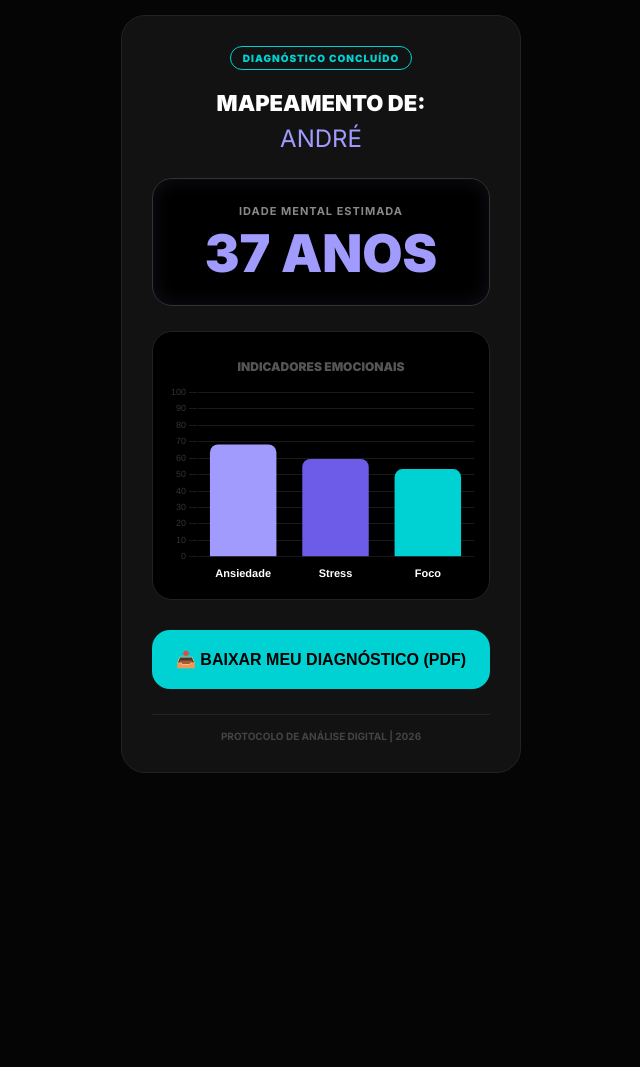
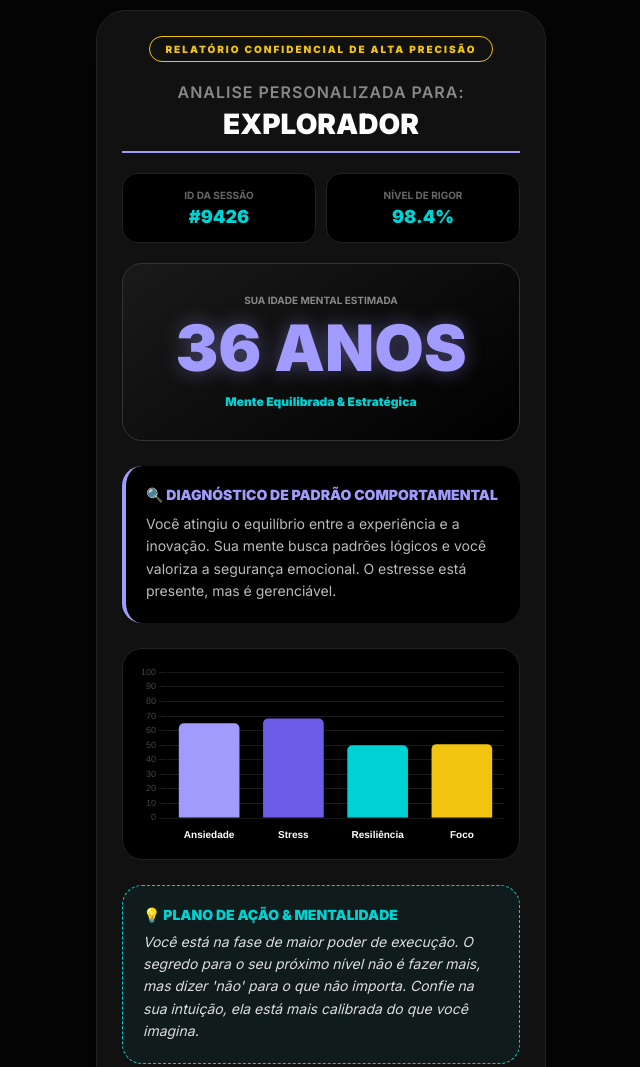
Before and after one commit to andremenddb-prog/checkin-mental, a plain HTML site: page resultado.html in a window 1280 px wide. Shown: the top 1067 px of the page, without its empty margins (319-959 px from the left). Before the commit the page ends 800 px from the top, so only its background shows below. Drawn offline with nearby package versions, Linux system fonts and the light colour scheme.

Commit message:
Update resultado.html

```diff
--- a/resultado.html
+++ b/resultado.html
@@ -3,141 +3,177 @@
 <head>
     <meta charset="UTF-8">
     <meta name="viewport" content="width=device-width, initial-scale=1.0, maximum-scale=1.0, user-scalable=no">
-    <title>Resultado Oficial | Check-in Mental</title>
+    <title>Relatório de Performance Mental | Oficial</title>
     <script src="https://cdn.jsdelivr.net/npm/chart.js"></script>
     <script src="https://cdnjs.cloudflare.com/ajax/libs/html2pdf.js/0.10.1/html2pdf.bundle.min.js"></script>
-    <link href="https://fonts.googleapis.com/css2?family=Inter:wght@400;700;900&display=swap" rel="stylesheet">
+    <link href="https://fonts.googleapis.com/css2?family=Inter:wght@400;600;700;900&display=swap" rel="stylesheet">
     <style>
-        :root { --primary: #a29bfe; --bg: #050505; --card: #121212; --text: #ffffff; --accent: #00d2d3; }
+        :root { --primary: #a29bfe; --bg: #050505; --card: #111111; --text: #ffffff; --accent: #00d2d3; --gold: #f1c40f; }
         * { box-sizing: border-box; }
-        body { background: var(--bg); color: var(--text); font-family: 'Inter', sans-serif; margin: 0; padding: 15px; display: flex; justify-content: center; }
+        body { background: var(--bg); color: var(--text); font-family: 'Inter', sans-serif; margin: 0; padding: 10px; display: flex; justify-content: center; }
 
-        .container {
-            width: 100%;
-            max-width: 400px;
-            background: var(--card);
-            padding: 30px;
-            border-radius: 24px;
-            border: 1px solid #222;
-            text-align: center;
-        }
+        .container { width: 100%; max-width: 450px; background: var(--card); padding: 25px; border-radius: 30px; border: 1px solid #222; text-align: center; box-shadow: 0 20px 40px rgba(0,0,0,0.5); }
 
-        .badge { color: var(--accent); font-size: 10px; font-weight: 800; letter-spacing: 1px; border: 1px solid var(--accent); padding: 5px 12px; border-radius: 50px; display: inline-block; margin-bottom: 15px; }
+        .header-tag { color: var(--gold); font-size: 10px; font-weight: 800; letter-spacing: 2px; border: 1px solid var(--gold); padding: 6px 15px; border-radius: 50px; display: inline-block; margin-bottom: 20px; text-transform: uppercase; }
 
-        h1 { font-size: 22px; margin: 5px 0; font-weight: 800; color: #fff; line-height: 1.2; }
-        .user-name { color: var(--primary); text-transform: uppercase; display: block; margin-top: 8px; font-size: 24px; }
+        h1 { font-size: 16px; color: #888; font-weight: 600; margin: 0; text-transform: uppercase; letter-spacing: 1px; }
+        .user-name { color: #fff; display: block; font-size: 28px; font-weight: 900; margin: 5px 0 20px 0; border-bottom: 2px solid var(--primary); padding-bottom: 10px; }
 
-        .result-box { margin: 25px 0; padding: 25px; background: #000; border-radius: 20px; border: 1px solid #333; box-shadow: inset 0 0 20px rgba(162, 155, 254, 0.1); }
-        .result-label { font-size: 11px; color: #888; text-transform: uppercase; margin-bottom: 10px; font-weight: 700; letter-spacing: 1px; }
-        .result-number { font-size: 52px; font-weight: 900; color: var(--primary); line-height: 1; }
+        /* Blocos de Dados */
+        .grid-info { display: grid; grid-template-columns: 1fr 1fr; gap: 10px; margin-bottom: 20px; }
+        .info-card { background: #000; padding: 15px; border-radius: 15px; border: 1px solid #222; }
+        .info-label { font-size: 10px; color: #666; text-transform: uppercase; font-weight: 700; display: block; margin-bottom: 5px; }
+        .info-value { font-size: 18px; font-weight: 800; color: var(--accent); }
 
-        .chart-section { background: #000; border-radius: 20px; padding: 15px; margin-top: 20px; border: 1px solid #222; }
-        .chart-container { height: 200px; width: 100%; position: relative; }
+        .age-main { background: linear-gradient(145deg, #1a1a1a, #000); padding: 30px; border-radius: 20px; border: 1px solid #333; margin-bottom: 25px; }
+        .age-num { font-size: 64px; font-weight: 900; color: var(--primary); line-height: 1; margin: 10px 0; text-shadow: 0 0 20px rgba(162, 155, 254, 0.4); }
 
-        .btn-download {
-            background: var(--accent);
-            color: #000;
-            border: none;
-            font-weight: 900;
-            padding: 20px;
-            border-radius: 18px;
-            display: block;
-            width: 100%;
-            margin-top: 30px;
-            font-size: 16px;
-            cursor: pointer;
-            transition: 0.3s;
-        }
-        .btn-download:active { transform: scale(0.98); }
+        /* Análise Detalhada */
+        .analysis-box { text-align: left; background: #000; padding: 20px; border-radius: 20px; border-left: 4px solid var(--primary); margin-bottom: 25px; }
+        .analysis-title { font-size: 14px; font-weight: 800; color: var(--primary); text-transform: uppercase; margin-bottom: 10px; display: flex; align-items: center; gap: 8px; }
+        .analysis-text { font-size: 14px; color: #bbb; line-height: 1.6; }
 
-        .footer-note { margin-top: 25px; font-size: 10px; color: #444; font-weight: 600; text-transform: uppercase; border-top: 1px solid #222; padding-top: 15px; }
+        .chart-section { background: #000; border-radius: 20px; padding: 15px; margin-bottom: 25px; border: 1px solid #222; }
+        .chart-container { height: 180px; width: 100%; }
+
+        /* Texto Motivacional */
+        .motivation-box { background: rgba(0, 210, 211, 0.05); padding: 20px; border-radius: 20px; border: 1px dashed var(--accent); margin-bottom: 30px; text-align: left; }
+        .motivation-title { font-size: 14px; font-weight: 800; color: var(--accent); margin-bottom: 8px; text-transform: uppercase; }
+        .motivation-text { font-size: 14px; font-style: italic; color: #ddd; line-height: 1.6; }
+
+        .btn-download { background: var(--accent); color: #000; border: none; font-weight: 900; padding: 22px; border-radius: 20px; display: block; width: 100%; font-size: 16px; cursor: pointer; text-transform: uppercase; letter-spacing: 1px; box-shadow: 0 10px 20px rgba(0, 210, 211, 0.2); }
+
+        .legal-notice { font-size: 10px; color: #444; margin-top: 25px; line-height: 1.4; padding: 0 10px; }
     </style>
 </head>
 <body>
 
-    <div class="container" id="conteudo-resultado">
-        <div class="badge">DIAGNÓSTICO CONCLUÍDO</div>
+    <div class="container" id="full-report">
+        <div class="header-tag">Relatório Confidencial de Alta Precisão</div>
 
-        <h1>MAPEAMENTO DE:</h1>
-        <span class="user-name" id="nome-exibir">ANDRÉ</span>
+        <h1>Analise Personalizada para:</h1>
+        <span class="user-name" id="display-name">...</span>
 
-        <div class="result-box">
-            <div class="result-label">Idade Mental Estimada</div>
-            <div class="result-number" id="idade-mental">--</div>
+        <div class="grid-info">
+            <div class="info-card">
+                <span class="info-label">ID da Sessão</span>
+                <span class="info-value" id="session-id">#8291</span>
+            </div>
+            <div class="info-card">
+                <span class="info-label">Nível de Rigor</span>
+                <span class="info-value">98.4%</span>
+            </div>
+        </div>
+
+        <div class="age-main">
+            <span class="info-label" style="color: #888;">Sua Idade Mental Estimada</span>
+            <div class="age-num" id="display-age">--</div>
+            <span id="perfil-tag" style="font-size: 12px; font-weight: 800; color: var(--accent);">ANALISANDO...</span>
+        </div>
+
+        <div class="analysis-box">
+            <div class="analysis-title">🔍 Diagnóstico de Padrão Comportamental</div>
+            <div class="analysis-text" id="analysis-text">
+                Baseado em suas respostas, sua mente opera em um estado de processamento avançado, filtrando estímulos externos com foco em sobrevivência e eficiência emocional.
+            </div>
         </div>
 
         <div class="chart-section">
-            <p style="font-size: 12px; font-weight: 800; color: #555; margin-bottom: 10px; text-transform: uppercase;">Indicadores Emocionais</p>
             <div class="chart-container">
-                <canvas id="meuGrafico"></canvas>
+                <canvas id="mentalChart"></canvas>
             </div>
         </div>
 
-        <button class="btn-download" onclick="gerarPDF()" id="btn-pdf">
-            📥 BAIXAR MEU DIAGNÓSTICO (PDF)
-        </button>
+        <div class="motivation-box">
+            <div class="motivation-title">💡 Plano de Ação & Mentalidade</div>
+            <div class="motivation-text" id="motivation-text">
+                Carregando sua mentoria personalizada...
+            </div>
+        </div>
 
-        <div class="footer-note">Protocolo de Análise Digital | 2026</div>
+        <button class="btn-download" onclick="exportPDF()" id="btn-dl">📥 Baixar Certificado Completo (PDF)</button>
+
+        <p class="legal-notice">
+            Este documento é uma ferramenta de autoconhecimento baseada em protocolos de análise subconsciente. Não substitui orientações médicas ou psicológicas.
+        </p>
     </div>
 
     <script>
-        // 1. Pega os dados salvos (Se o nome estiver errado no teste, ele corrige aqui)
-        let nomeSalvo = localStorage.getItem('uNome') || "André";
-        if(nomeSalvo.toLowerCase() === "ander") nomeSalvo = "André"; // Correção automática se vier "Ander"
+        // 1. Captura Dados do LocalStorage (Nome Dinâmico)
+        const uName = localStorage.getItem('uNome') || "Explorador";
+        const uPoints = parseInt(localStorage.getItem('uPoints')) || 500;
 
-        const pontos = parseInt(localStorage.getItem('uPontos')) || 500;
+        document.getElementById('display-name').innerText = uName.toUpperCase();
+        document.getElementById('session-id').innerText = "#" + Math.floor(Math.random()*9000 + 1000);
 
-        document.getElementById('nome-exibir').innerText = nomeSalvo;
+        // 2. Lógica de Idade e Conteúdo Diferenciado
+        const finalAge = Math.floor(uPoints / 22) + 14;
+        document.getElementById('display-age').innerText = finalAge + " ANOS";
 
-        // 2. Cálculo da Idade
-        const idadeFinal = Math.floor(pontos / 20) + 12;
-        document.getElementById('idade-mental').innerText = idadeFinal + " ANOS";
+        let perfil = ""; let analise = ""; let motivacao = "";
 
-        // 3. Gráfico (Ajustado para não bugar)
-        const ctx = document.getElementById('meuGrafico').getContext('2d');
+        if(uPoints < 400) {
+            perfil = "Mente Vibrante & Adaptável";
+            analise = "Sua mente preserva uma agilidade juvenil. Você processa novas informações com rapidez, mas tende a se sobrecarregar com excesso de estímulos digitais. Seu foco é disperso mas criativo.";
+            motivacao = "A sua energia é o seu maior trunfo. Não tente silenciar sua mente, tente direcioná-la. Comece hoje a 'dieta de dopamina': menos redes sociais e mais criação real. Você tem um potencial criativo inexplorado!";
+        } else if(uPoints >= 400 && uPoints < 750) {
+            perfil = "Mente Equilibrada & Estratégica";
+            analise = "Você atingiu o equilíbrio entre a experiência e a inovação. Sua mente busca padrões lógicos e você valoriza a segurança emocional. O estresse está presente, mas é gerenciável.";
+            motivacao = "Você está na fase de maior poder de execução. O segredo para o seu próximo nível não é fazer mais, mas dizer 'não' para o que não importa. Confie na sua intuição, ela está mais calibrada do que você imagina.";
+        } else {
+            perfil = "Mente Analítica & Sábia";
+            analise = "Seu padrão mental é de alta maturidade. Você raramente age por impulso e possui um filtro crítico severo. Existe um cansaço mental acumulado devido ao excesso de responsabilidade.";
+            motivacao = "É hora de baixar a guarda um pouco. Sua busca pela perfeição está consumindo seu descanso. Permita-se não ter todas as respostas. Sua sabedoria é vasta, mas sua mente precisa de silêncio para continuar brilhando.";
+        }
+
+        document.getElementById('perfil-tag').innerText = perfil;
+        document.getElementById('analysis-text').innerText = analise;
+        document.getElementById('motivation-text').innerText = motivacao;
+
+        // 3. Gráfico
+        const ctx = document.getElementById('mentalChart').getContext('2d');
         new Chart(ctx, {
             type: 'bar',
             data: {
-                labels: ['Ansiedade', 'Stress', 'Foco'],
+                labels: ['Ansiedade', 'Stress', 'Resiliência', 'Foco'],
                 datasets: [{
                     data: [
-                        Math.min(95, 110 - (pontos/12)),
-                        Math.min(92, 105 - (pontos/11)),
-                        Math.max(30, (pontos/15) + 20)
+                        Math.min(95, 115 - (uPoints/10)),
+                        Math.min(90, 110 - (uPoints/12)),
+                        Math.min(98, (uPoints/10)),
+                        Math.max(25, (uPoints/14) + 15)
                     ],
-                    backgroundColor: ['#a29bfe', '#6c5ce7', '#00d2d3'],
-                    borderRadius: 8
+                    backgroundColor: ['#a29bfe', '#6c5ce7', '#00d2d3', '#f1c40f'],
+                    borderRadius: 5
                 }]
             },
             options: {
                 responsive: true,
                 maintainAspectRatio: false,
                 scales: {
-                    y: { beginAtZero: true, max: 100, ticks: { color: '#333', font: { size: 9 } }, grid: { color: '#1a1a1a' } },
-                    x: { ticks: { color: '#fff', font: { size: 11, weight: 'bold' } }, grid: { display: false } }
+                    y: { beginAtZero: true, max: 100, ticks: { color: '#444', font: { size: 9 } }, grid: { color: '#1a1a1a' } },
+                    x: { ticks: { color: '#fff', font: { size: 10, weight: 'bold' } }, grid: { display: false } }
                 },
                 plugins: { legend: { display: false } }
             }
         });
 
-        // 4. FUNÇÃO PARA BAIXAR O PDF DA TELA
-        function gerarPDF() {
-            const btn = document.getElementById('btn-pdf');
-            btn.innerText = "GERANDO ARQUIVO...";
-            btn.style.opacity = "0.5";
+        // 4. Exportação Profissional para PDF
+        function exportPDF() {
+            const btn = document.getElementById('btn-dl');
+            btn.innerText = "GERANDO CERTIFICADO...";
+            const element = document.getElementById('full-report');
 
-            const elemento = document.getElementById('conteudo-resultado');
-            const opcoes = {
-                margin: 10,
-                filename: `Diagnostico-${nomeSalvo}.pdf`,
+            const opt = {
+                margin: 5,
+                filename: `Diagnostico-Mental-${uName}.pdf`,
                 image: { type: 'jpeg', quality: 0.98 },
                 html2canvas: { scale: 2, backgroundColor: '#050505' },
                 jsPDF: { unit: 'mm', format: 'a4', orientation: 'portrait' }
             };
 
-            html2pdf().set(opcoes).from(elemento).save().then(() => {
-                btn.innerText = "📥 BAIXAR MEU DIAGNÓSTICO (PDF)";
-                btn.style.opacity = "1";
+            html2pdf().set(opt).from(element).save().then(() => {
+                btn.innerText = "📥 Baixar Certificado Completo (PDF)";
             });
         }
     </script>
```
